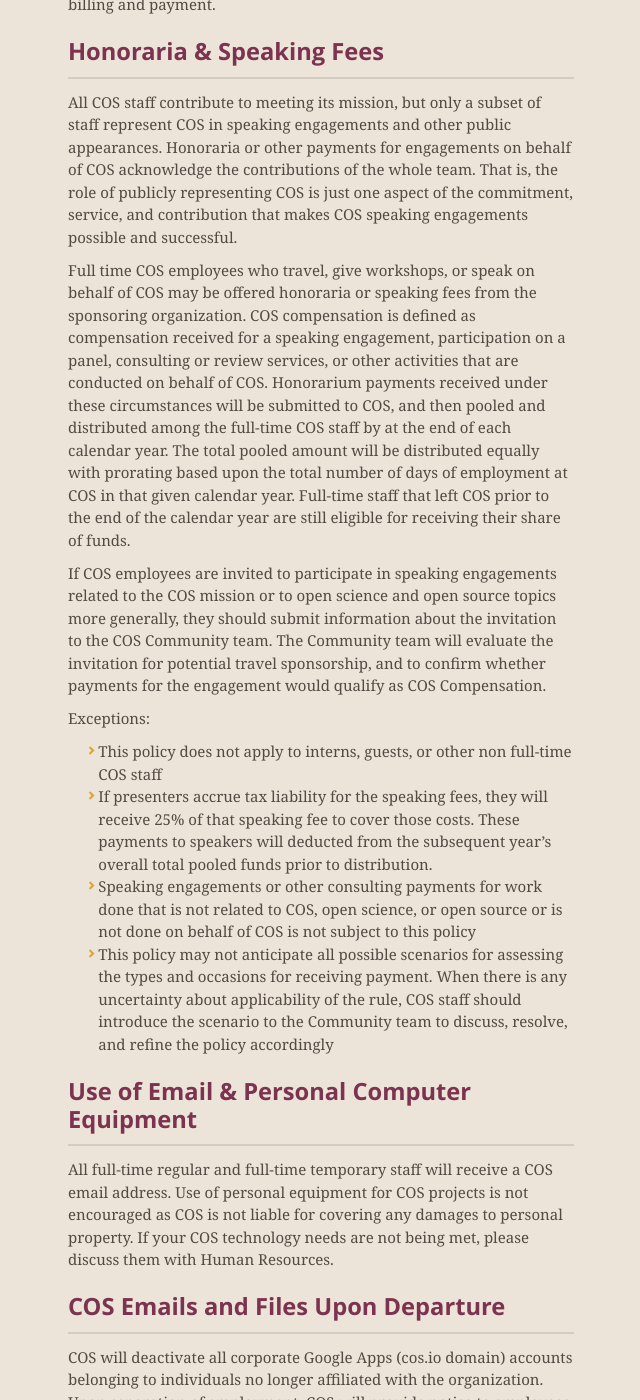
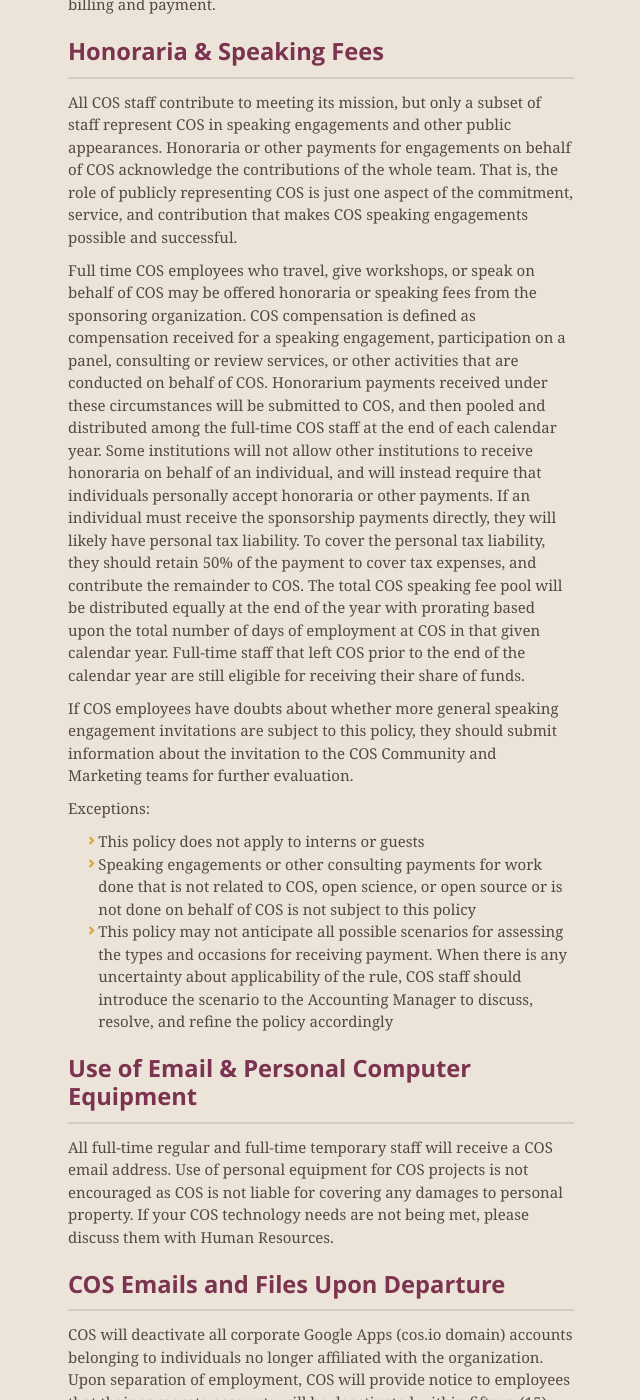
Before and after one commit to CenterForOpenScience/Policies-and-Procedures, a Jekyll site: the page built from index.md, in a window 1280 px wide and 1400 px high, scrolled down 9905 px. Shown: the whole window, without its empty margins (319-959 px from the left). Built offline with Jekyll 4.4.1, drawn with Linux system fonts in a browser that asks for light colours; nearby versions of some CDN libraries; our own code applies the rules of GitHub Pages for plain Markdown files.

Commit message:
Update honoraria policy
-revise language generally for more clarity
-modify 25% for taxes to 50%

```diff
--- a/index.md
+++ b/index.md
@@ -238,16 +238,15 @@
 
 All COS staff contribute to meeting its mission, but only a subset of staff represent COS in speaking engagements and other public appearances. Honoraria or other payments for engagements on behalf of COS acknowledge the contributions of the whole team. That is, the role of publicly representing COS is just one aspect of the commitment, service, and contribution that makes COS speaking engagements possible and successful.
 
-Full time COS employees who travel, give workshops, or speak on behalf of COS may be offered honoraria or speaking fees from the sponsoring organization. COS compensation is defined as compensation received for a speaking engagement, participation on a panel, consulting or review services, or other activities that are conducted on behalf of COS. Honorarium payments received under these circumstances will be submitted to COS, and then pooled and distributed among the full-time COS staff by at the end of each calendar year. The total pooled amount will be distributed equally with prorating based upon the total number of days of employment at COS in that given calendar year. Full-time staff that left COS prior to the end of the calendar year are still eligible for receiving their share of funds.
+Full time COS employees who travel, give workshops, or speak on behalf of COS may be offered honoraria or speaking fees from the sponsoring organization. COS compensation is defined as compensation received for a speaking engagement, participation on a panel, consulting or review services, or other activities that are conducted on behalf of COS. Honorarium payments received under these circumstances will be submitted to COS, and then pooled and distributed among the full-time COS staff  at the end of each calendar year. Some institutions will not allow other institutions to receive honoraria on behalf of an individual, and will instead require that individuals personally accept honoraria or other payments. If an individual must receive the sponsorship payments directly, they will likely have personal tax liability. To cover the personal tax liability, they should retain 50% of the payment to cover tax expenses, and contribute the remainder to COS. The total COS speaking fee pool will be distributed equally at the end of the year with prorating based upon the total number of days of employment at COS in that given calendar year. Full-time staff that left COS prior to the end of the calendar year are still eligible for receiving their share of funds.
 
-If COS employees are invited to participate in speaking engagements related to the COS mission or to open science and open source topics more generally, they should submit information about the invitation to the COS Community team. The Community team will evaluate the invitation for potential travel sponsorship, and to confirm whether payments for the engagement would qualify as COS Compensation.
+If COS employees have doubts about whether more general speaking engagement invitations are subject to this policy, they should submit information about the invitation to the COS Community and Marketing teams for further evaluation.
 
 Exceptions:
 
-* This policy does not apply to interns, guests, or other non full-time COS staff
-* If presenters accrue tax liability for the speaking fees, they will receive 25% of that speaking fee to cover those costs.  These payments to speakers will deducted from the subsequent year’s overall total pooled funds prior to distribution.
+* This policy does not apply to interns or guests
 * Speaking engagements or other consulting payments for work done that is not related to COS, open science, or open source or is not done on behalf of COS is not subject to this policy
-* This policy may not anticipate all possible scenarios for assessing the types and occasions for receiving payment.  When there is any uncertainty about applicability of the rule, COS staff should introduce the scenario to the Community team to discuss, resolve, and refine the policy accordingly
+* This policy may not anticipate all possible scenarios for assessing the types and occasions for receiving payment.  When there is any uncertainty about applicability of the rule, COS staff should introduce the scenario to the Accounting Manager to discuss, resolve, and refine the policy accordingly
 
 Use of Email &amp; Personal Computer Equipment
 ------------------
```
